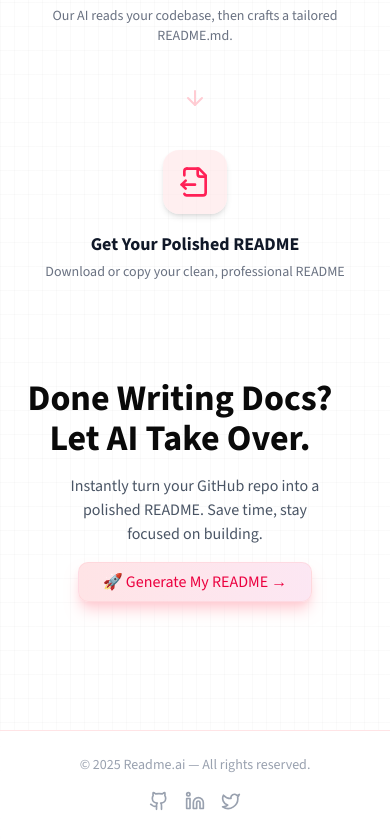
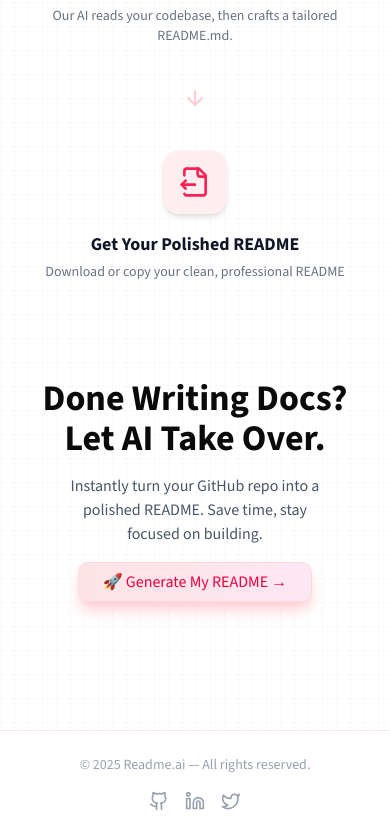
Before and after one commit to Tejaji-0/Readme-Generator, a Next.js app in the folder frontend/: page / in a window 390 px wide. Shown: the part 1582-2421 px from the top of the page. Built offline with nearby package versions, Linux system fonts and the light colour scheme; no server answers.

Commit message:
Update CTA component for improved layout responsiveness

```diff
--- a/frontend/components/Landing-page-components/CTA.tsx
+++ b/frontend/components/Landing-page-components/CTA.tsx
@@ -13,7 +13,7 @@ export default function CTA({ onGenerateClick }: CTAProps) {
 
   return (
     <div className="text-center py-16">
-      <h1 className="text-4xl font-extrabold w-90 md:w-full">
+      <h1 className="text-4xl font-extrabold w-[90%] mx-auto md:w-full">
         Done Writing Docs? Let AI Take Over.
       </h1>
       <h2 className="text-gray-600 py-4 md:w-1/3 w-8/12 mx-auto">
```
